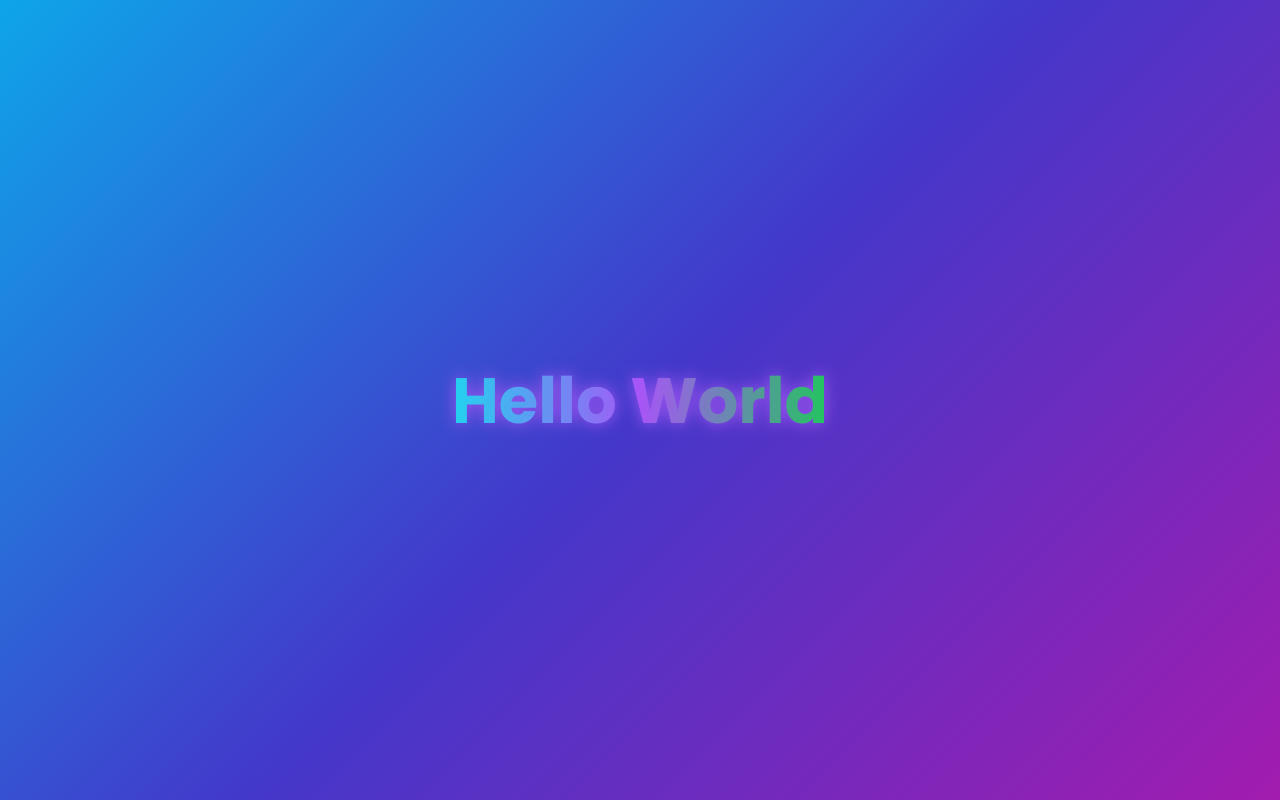
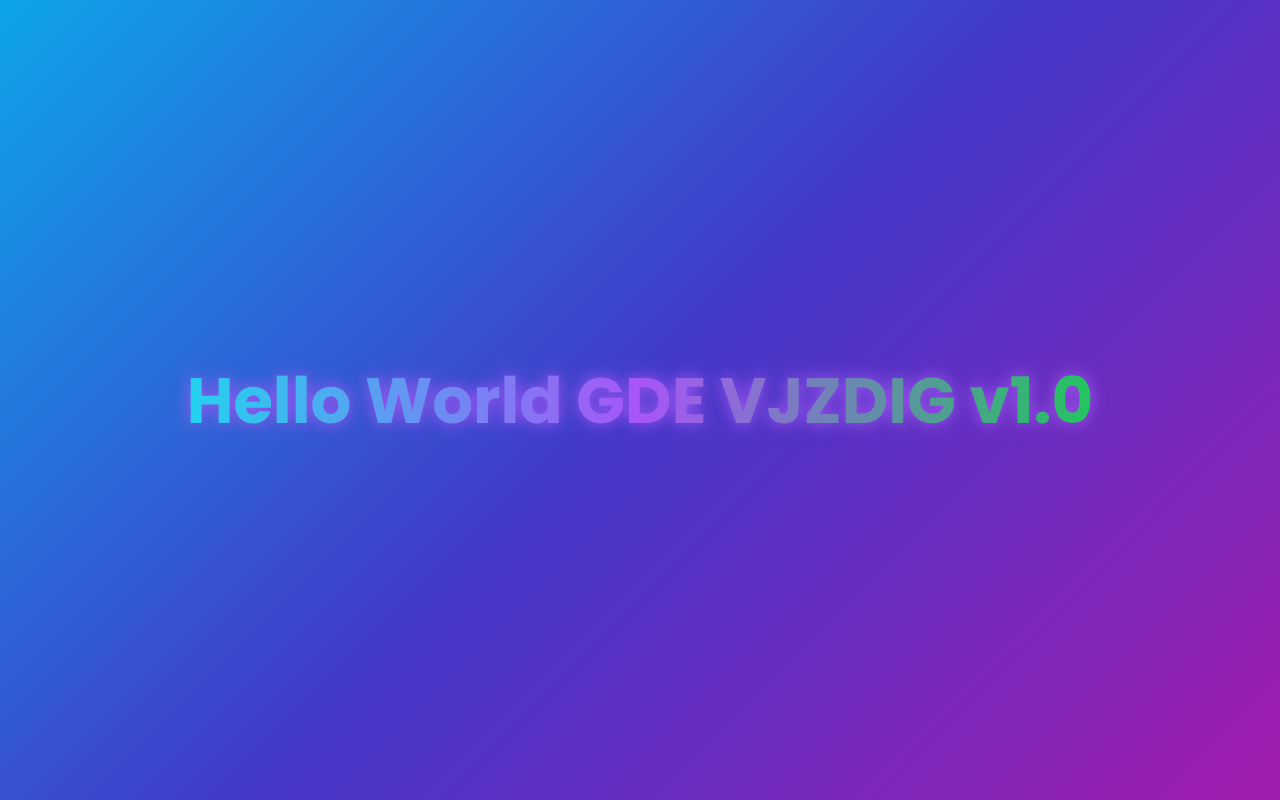
Before and after one commit to bachgy/devops-GDE-VJZDIG, a plain HTML site: page index.html in a window 1280 px wide. Drawn offline with nearby package versions, Linux system fonts and the light colour scheme.

Commit message:
Modify the main text

```diff
--- a/index.html
+++ b/index.html
@@ -47,7 +47,7 @@
 
     <script>
       function App() {
-        return React.createElement("div", { className: "glow" }, "Hello World");
+        return React.createElement("div", { className: "glow" }, "Hello World GDE VJZDIG v1.0");
       }
 
       ReactDOM.createRoot(document.getElementById("root")).render(
```
